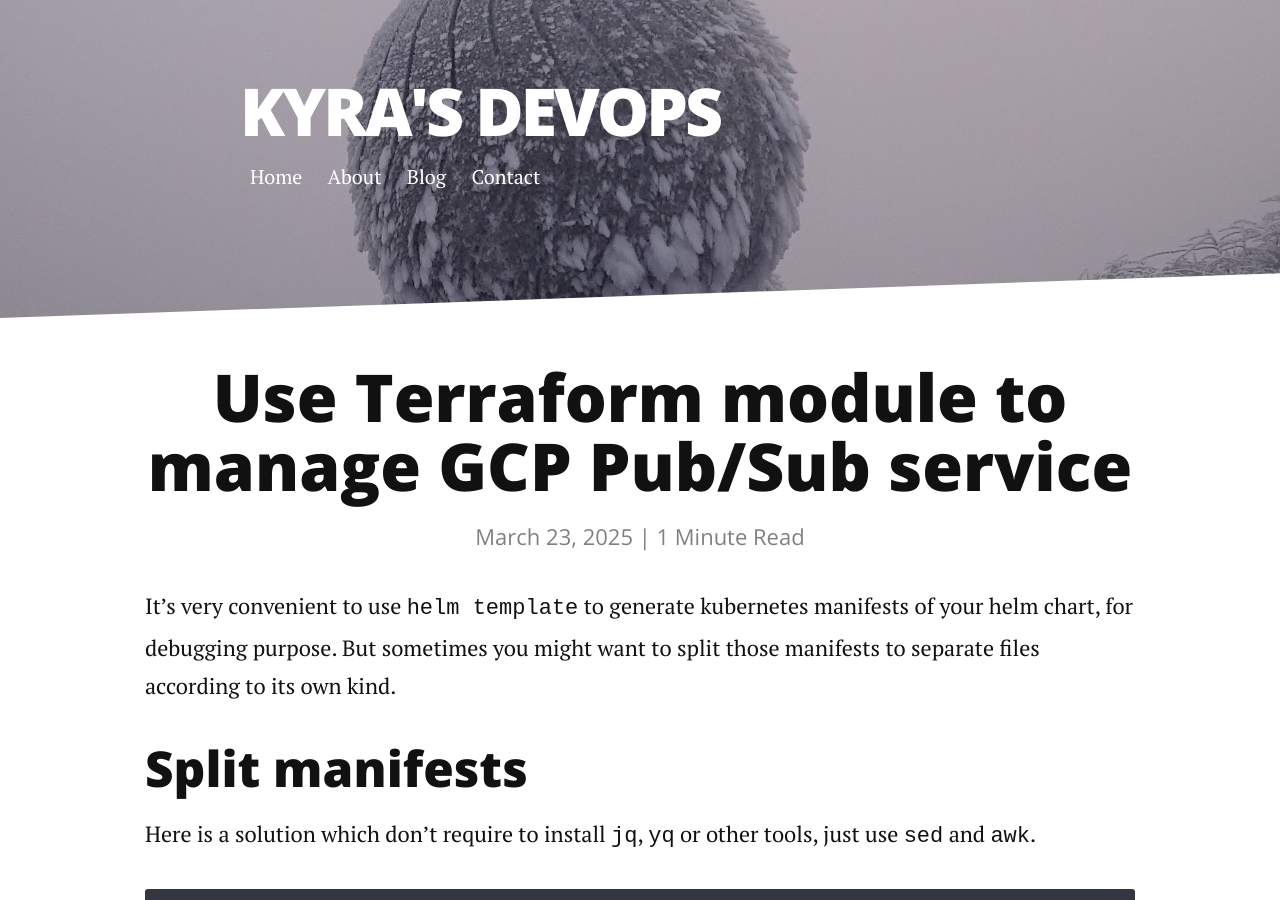
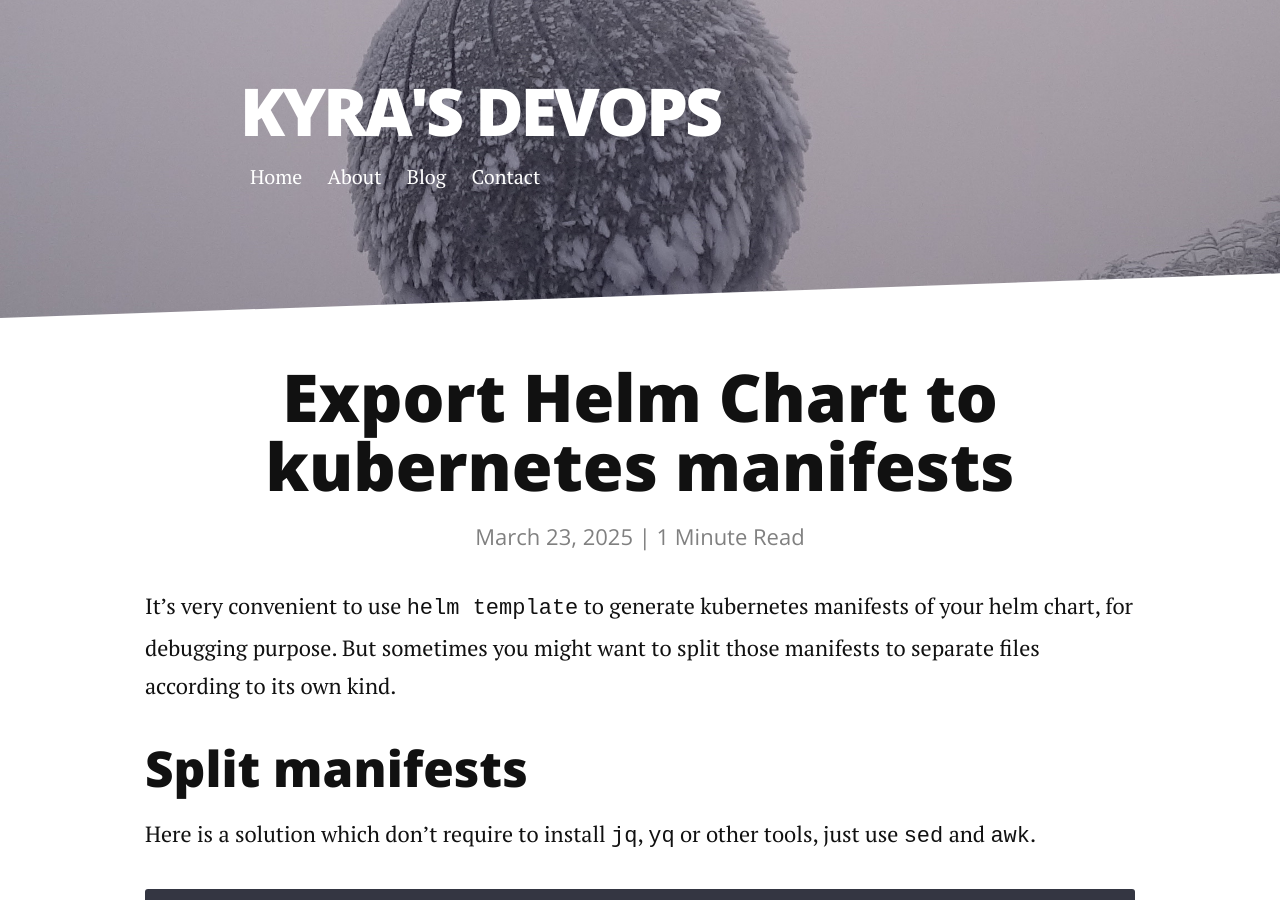
Before and after one commit to magichuihui/magichuihui.github.io, a Jekyll site: the page built from _posts/2025-03-23-split-helm-template-by-kind.md, in a window 1280 px wide and 900 px high. Built offline with Jekyll 4.4.1, drawn with Linux system fonts in a browser that asks for light colours; nearby versions of some CDN libraries; comment, search, counter and statistics services are not loaded.

Commit message:
fix: change title

```diff
--- a/_posts/2025-03-23-split-helm-template-by-kind.md
+++ b/_posts/2025-03-23-split-helm-template-by-kind.md
@@ -1,7 +1,7 @@
 ---
 layout: post
-title: Use Terraform module to manage GCP Pub/Sub service
-excerpt: Create GCP Pub/Sub resources with terraform
+title: Export Helm Chart to kubernetes manifests
+excerpt: Split Helm template to separate files
 date: 2025-03-23
 tags: [kubernetes, helm]
 comments: true
```
